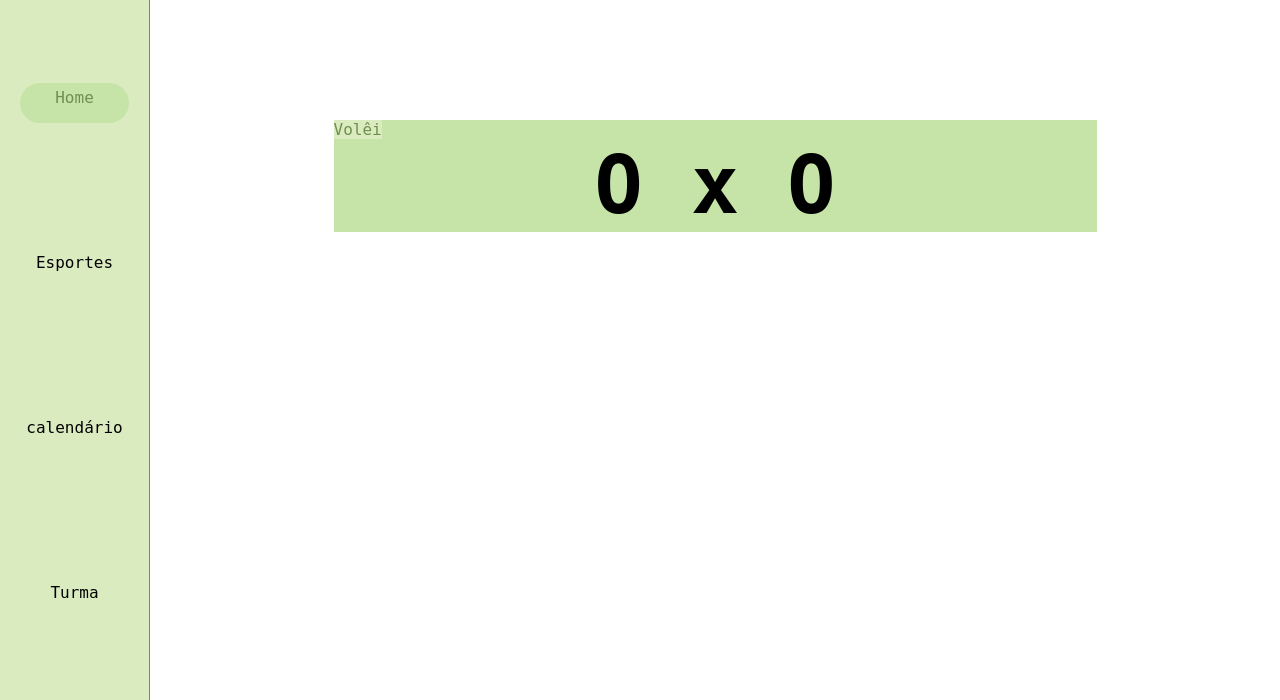
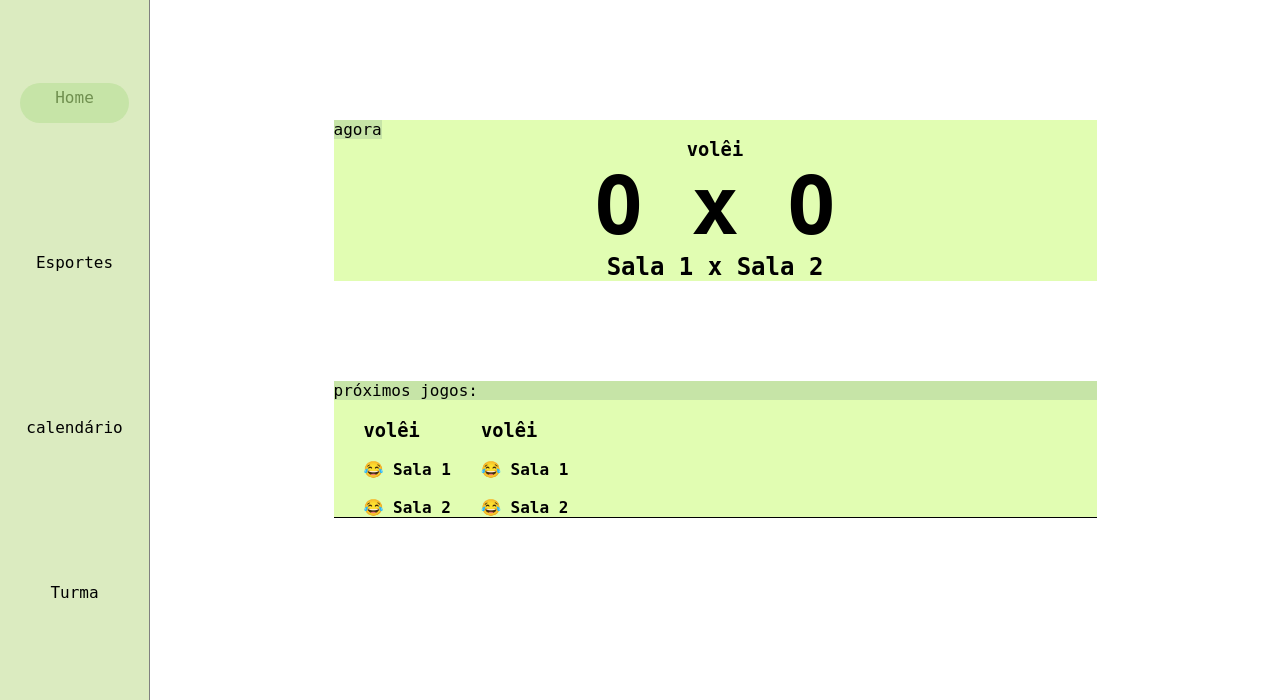
Before and after one commit to purrsPoint/PW-III, a PHP site: page /pages/index.html in a window 1280 px wide. Shown: the part 100-800 px from the top of the page. Run offline with PHP 8.4, Linux system fonts and the light colour scheme; some web fonts are replaced.

Commit message:
home v0.0.2
more progress on the main screen

```diff
--- a/Inter/css/style.css
+++ b/Inter/css/style.css
@@ -30,21 +30,47 @@
     align-items: center;
 }
 
-.banner{
+.banner_placar{
 
     margin-top: 100px;
     width: 70%;
-    background-color: #C6E4A7;
+    background-color: #e1fdb2;
 
 }
-.banner h1{
+.banner_placar h3,h2{
+    text-align: center;
+}
+.banner_placar h1{
     text-align: center;
     font-size: 80px;
 }
-.banner p{
-    background-color: #DBEBC0 ;
-    color: #6F8F4F;
+.banner_placar p{
+    background-color: #C6E4A7;
+    color: #000000;
     display: inline-block;
+}
+
+.banner_sgnt{
+    display: flex;
+    flex-direction: column;
+
+    margin-top: 100px;
+    width: 70%;
+    background-color: #e1fdb2;
+}
+.banner_sgnt p{
+    background-color: #C6E4A7   ;
+}
+.cont{
+    margin-top: 10px;
+    display: flex;
+
+    border-bottom: 1px solid black ;
+
+}
+.cont-inter{
+    margin-left: 30px;
+    margin-top: 10px;
 }
 /*barra lateral*/
 .ladobar{
--- a/Inter/pages/index.html
+++ b/Inter/pages/index.html
@@ -24,9 +24,30 @@
     </ul>
   </div>
   <div class="content">
-        <div class="banner">
-          <p>Volêi</p>
-          <h1>O  x  O</h1>
+    <div class="banner_placar">
+      <p>agora</p>
+
+      <h3>volêi</h3>
+      <h1>O x O</h1>
+      <h2>Sala 1 x Sala 2</h2>
+    </div>
+
+    <div class="banner_sgnt">
+      <p>próximos jogos:</p>
+      <div class="cont">
+        <div class="cont-inter">
+          <h3>volêi</h3><br>
+          <h4>😂 Sala 1</h4><br>
+          <h4>😂 Sala 2</h4>
+        </div>
+
+          <div class="cont-inter">
+            <h3>volêi</h3><br>
+            <h4>😂 Sala 1</h4><br>
+            <h4>😂 Sala 2</h4>
+          </div>
+      </div>
+
     </div>
 
   </div>
```
Lines whose indentation alone changed are shown as unchanged.
